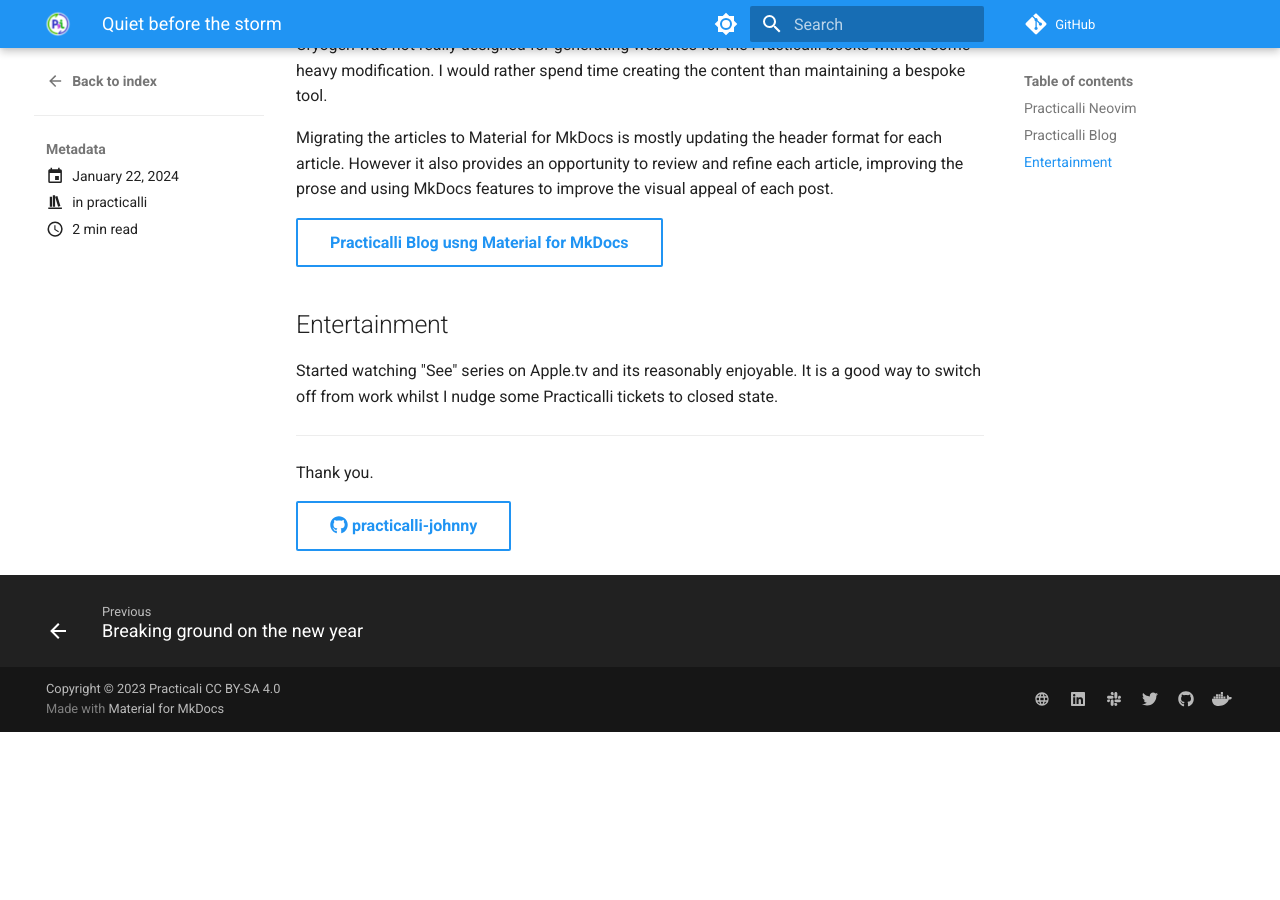
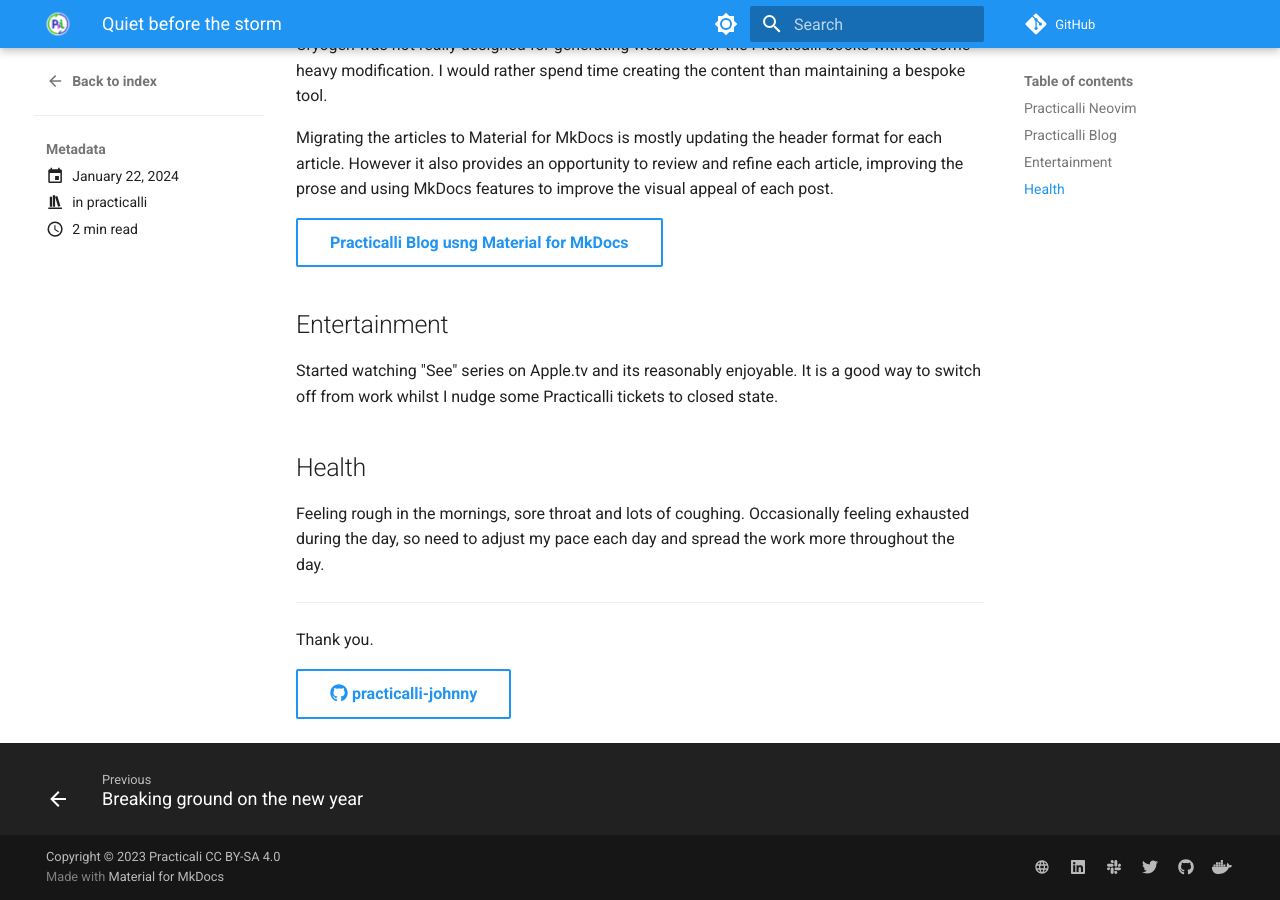
Before and after one commit to practicalli/personal-journal, an MkDocs documentation site: the page built from docs/posts/2024/january/22.md, in a window 1280 px wide and 900 px high, scrolled down 1022 px. Built offline with MkDocs 1.6.1 and Material for MkDocs 9.7.7, drawn with Linux system fonts in a browser that asks for light colours; comment, search, counter and statistics services are not loaded; before the commit the page ends 1754 px from its top, so only the background shows below that.

Commit message:
update: add health summary for the week

```diff
--- a/docs/posts/2024/january/22.md
+++ b/docs/posts/2024/january/22.md
@@ -46,6 +46,12 @@ Migrating the articles to Material for MkDocs is mostly updating the header form
 
 Started watching "See" series on Apple.tv and its reasonably enjoyable.  It is a good way to switch off from work whilst I nudge some Practicalli tickets to closed state.
 
+
+## Health
+
+Feeling rough in the mornings, sore throat and lots of coughing.  Occasionally feeling exhausted during the day, so need to adjust my pace each day and spread the work more throughout the day.
+
+
 ---
 Thank you.
 
```
